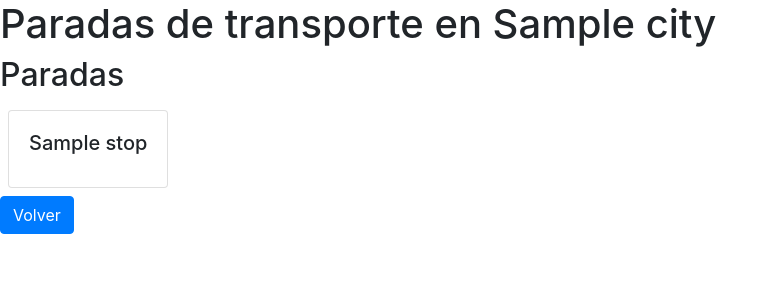
After one commit to jaimegallegoo/TFG-Integration-of-SUMO-in-the-FIWARE-ecosystem, a Flask app: template web/templates/stops.html in a window 1280 px wide. The commit adds this page. Shown: the top 300 px of the page, without its empty margins (0-778 px from the left). Run offline with Flask 2, Linux system fonts and the light colour scheme; the template is opened without the code that fills it: most values are stand-ins (such as "Sample title", 1, 10 or a date in 2020); some libraries are stand-ins or nearby versions.

Commit message:
Crear la página para mostrar las paradas de una ciudad

```diff
--- a/web/templates/routes.html
+++ b/web/templates/routes.html
@@ -3,7 +3,7 @@
 
 <head>
     <title>Routes</title>
-    <link rel="stylesheet" type="text/css" href="{{ url_for('static', filename='css/route.css') }}">
+    <link rel="stylesheet" type="text/css" href="{{ url_for('static', filename='css/routes.css') }}">
     <link rel="stylesheet" href="https://stackpath.bootstrapcdn.com/bootstrap/4.3.1/css/bootstrap.min.css">
 </head>
 
--- /dev/null
+++ b/web/templates/stops.html
@@ -0,0 +1,28 @@
+<!DOCTYPE html>
+<html>
+
+<head>
+    <title>Stops</title>
+    <link rel="stylesheet" type="text/css" href="{{ url_for('static', filename='css/stops.css') }}">
+    <link rel="stylesheet" href="https://stackpath.bootstrapcdn.com/bootstrap/4.3.1/css/bootstrap.min.css">
+</head>
+
+<body>
+    <h1>Paradas de transporte en {{ city|capitalize }}</h1>
+
+    <h2>Paradas</h2>
+
+    <div class="d-flex flex-wrap">
+        {% for stop in stops %}
+        <div class="card m-2" style="min-width: 8rem; max-width: 20rem;">
+            <div class="card-body d-flex align-items-center justify-content-center">
+                <h5 class="card-title">{{ stop.name }}</h5>
+            </div>
+        </div>
+        {% endfor %}
+    </div>
+
+    <a href="/" class="btn btn-primary">Volver</a>
+</body>
+
+</html>
```
Also changed, not shown: web/css/routes.css (renamed from web/css/route.css), web/css/stops.css (added).
